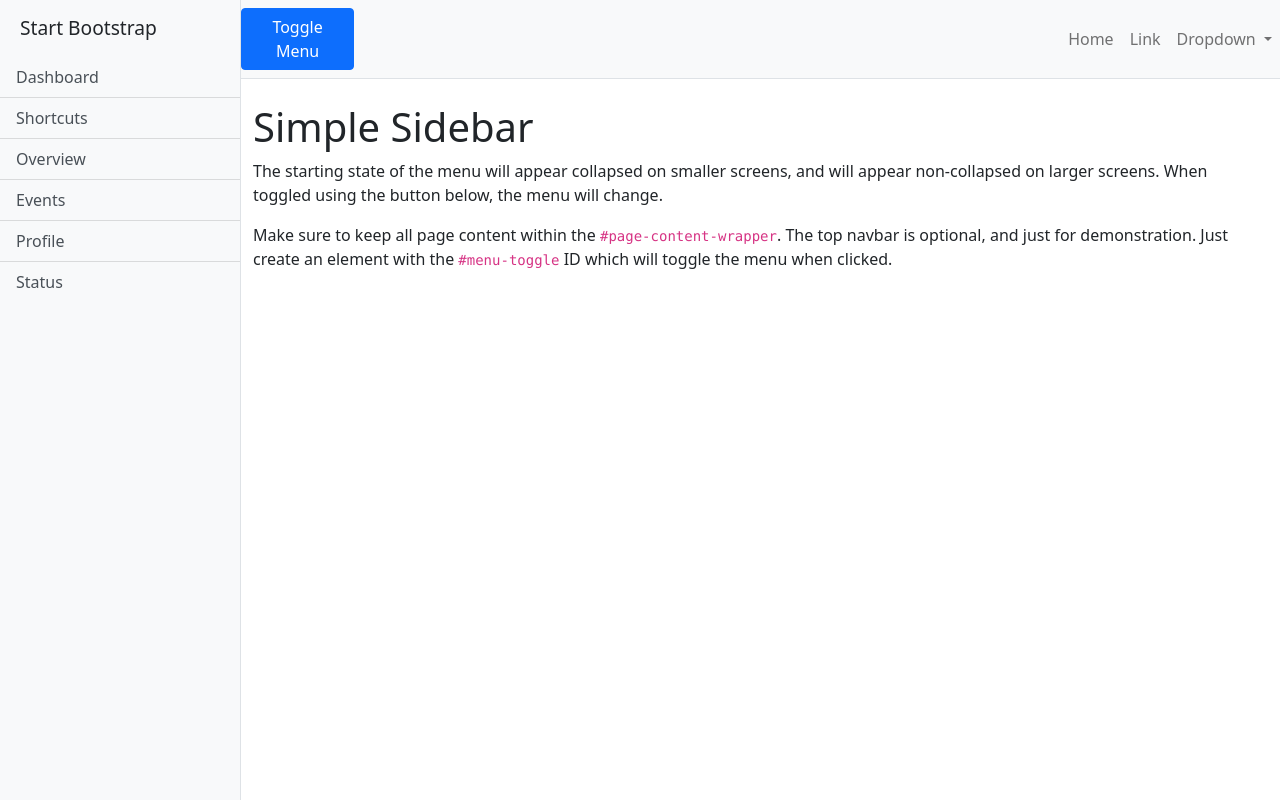
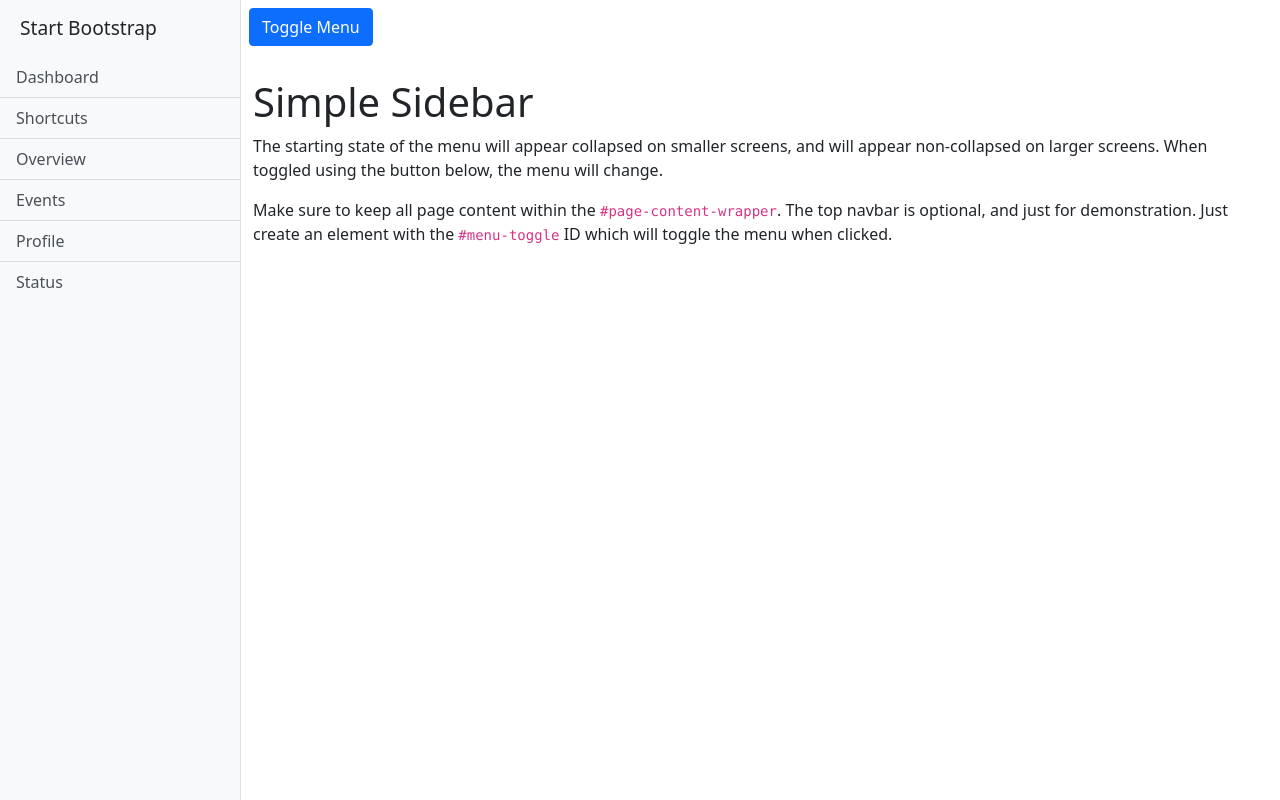
Before and after one commit to ManishaKallem/Inscribe, a Django app: page / in a window 1280 px wide. Run offline with Django 3.2, Linux system fonts and the light colour scheme; some libraries are stand-ins or nearby versions.

Commit message:
feat(home/templates/home/index.html): remove unnecessary links

```diff
--- a/home/templates/home/index.html
+++ b/home/templates/home/index.html
@@ -6,7 +6,7 @@
 
 {% block body %}
 <div id="page-content-wrapper">
-  <nav class="navbar navbar-expand-lg navbar-light bg-light border-bottom">
+  <nav class="navbar navbar-expand-lg ml-2">
     <button class="btn btn-primary" id="menu-toggle">Toggle Menu</button>
 
     <button
@@ -20,41 +20,6 @@
     >
       <span class="navbar-toggler-icon"></span>
     </button>
-
-    <div class="collapse navbar-collapse" id="navbarSupportedContent">
-      <ul class="navbar-nav ml-auto mt-2 mt-lg-0">
-        <li class="nav-item active">
-          <a class="nav-link" href="#"
-            >Home <span class="sr-only">(current)</span></a
-          >
-        </li>
-        <li class="nav-item">
-          <a class="nav-link" href="#">Link</a>
-        </li>
-        <li class="nav-item dropdown">
-          <a
-            class="nav-link dropdown-toggle"
-            href="#"
-            id="navbarDropdown"
-            role="button"
-            data-toggle="dropdown"
-            aria-haspopup="true"
-            aria-expanded="false"
-          >
-            Dropdown
-          </a>
-          <div
-            class="dropdown-menu dropdown-menu-right"
-            aria-labelledby="navbarDropdown"
-          >
-            <a class="dropdown-item" href="#">Action</a>
-            <a class="dropdown-item" href="#">Another action</a>
-            <div class="dropdown-divider"></div>
-            <a class="dropdown-item" href="#">Something else here</a>
-          </div>
-        </li>
-      </ul>
-    </div>
   </nav>
 
   <div class="container-fluid">
```
